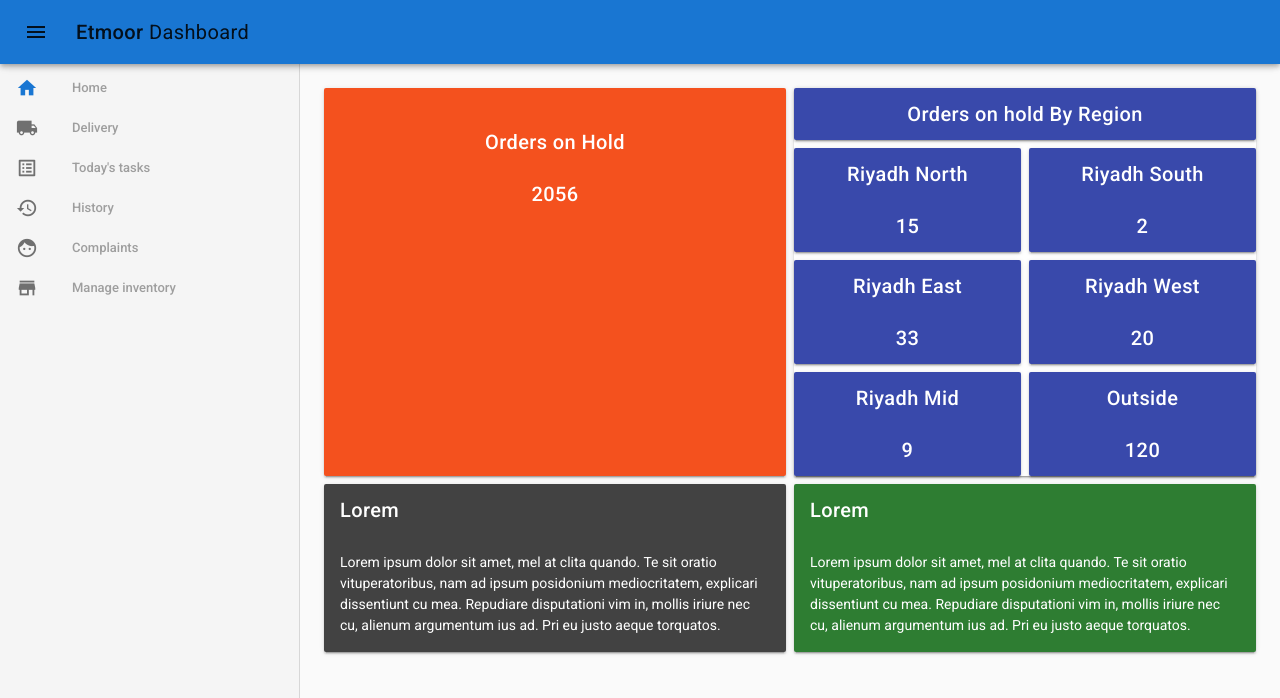
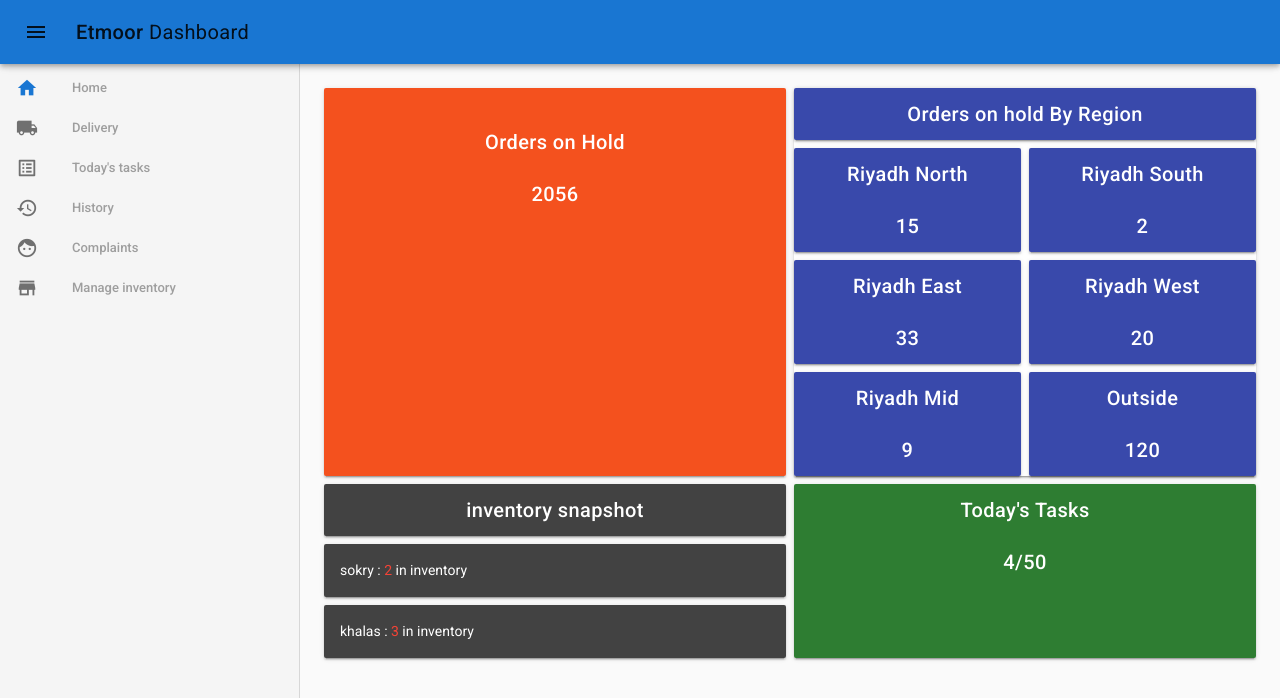
Before and after one commit to aalbani/tmoordashboard, a Vue app: page / in a window 1280 px wide. Shown: the top 698 px of the page. Built offline with nearby package versions, Linux system fonts and the light colour scheme.

Commit message:
homepage structer finnished

```diff
--- a/src/components/Home.vue
+++ b/src/components/Home.vue
@@ -28,15 +28,23 @@
         </v-card>
       </v-flex>
       <v-flex d-flex xs12 sm6>
-        <v-card color="grey darken-3" dark>
-          <v-card-title primary class="title">Lorem</v-card-title>
-          <v-card-text>{{ lorem }}</v-card-text>
+        <v-layout row wrap>
+          <v-flex xs12>
+          <v-card color="grey darken-3" dark>
+            <v-card-title primary class="title justify-center">inventory snapshot</v-card-title>
+          </v-card>
+        </v-flex>
+          <v-flex xs12 v-for="item in inventory" :key="item.type">
+          <v-card color="grey darken-3" dark>
+          <v-card-text>{{item.type}} : <span class="red--text">{{item.remaining}}</span> in inventory</v-card-text>
         </v-card>
+          </v-flex>
+        </v-layout>
       </v-flex>
             <v-flex d-flex xs12 sm6>
         <v-card color="green darken-3" dark>
-          <v-card-title primary class="title">Lorem</v-card-title>
-          <v-card-text>{{ lorem }}</v-card-text>
+          <v-card-title primary class="title justify-center">Today's Tasks</v-card-title>
+          <v-card-title primary class="title justify-center">4/50</v-card-title>
         </v-card>
       </v-flex>
         </v-layout>
@@ -53,6 +61,10 @@
         {regionName: 'Riyadh West', orderCount: '20'},
         {regionName: 'Riyadh Mid', orderCount: '9'},
         {regionName: 'Outside', orderCount: '120'}
+      ],
+      inventory : [
+        {type: 'sokry', remaining: 2},
+        {type: 'khalas', remaining: 3}
       ]
     })
   }
```
